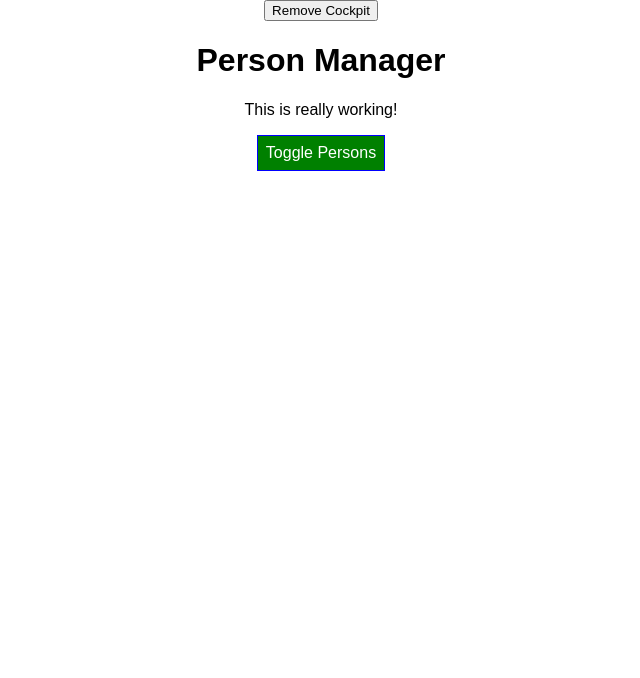
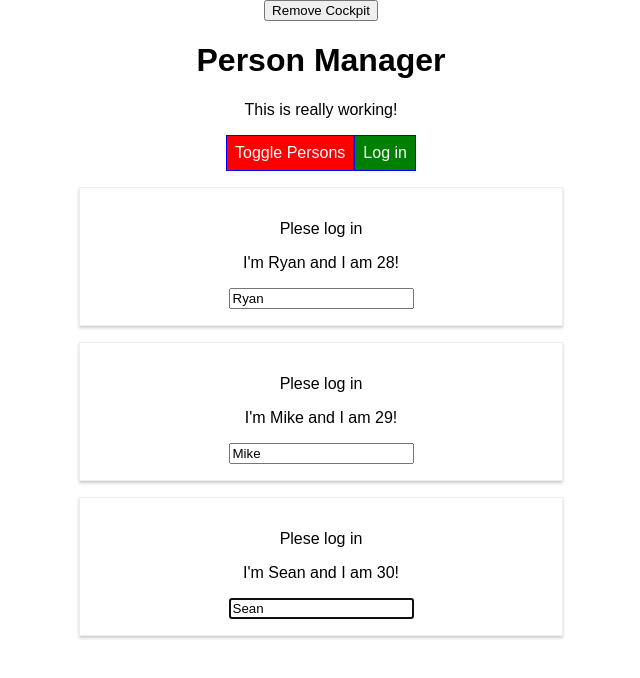
Before and after one commit to ryanjanelli/ReactCompleteGuide, a React app in the folder react-complete-guide/: page / in a window 1280 px wide. Shown: the top 678 px of the page, without its empty margins (319-959 px from the left). Built offline with nearby package versions, Linux system fonts and the light colour scheme.

Commit message:
set up AuthContext component for passing info between files

```diff
--- a/react-complete-guide/src/components/Cockpit/Cockpit.js
+++ b/react-complete-guide/src/components/Cockpit/Cockpit.js
@@ -1,17 +1,21 @@
-import React, { useEffect } from 'react';
+import React, { useEffect, useRef } from 'react';
 import classes from './Cockpit.css';
+import AuthContext from '../../context/auth-context';
 
-const cockpit = (props) => {
+const cockpit = props => {
+  const toggleBtnRef = useRef(null);
+
   useEffect(() => {
     console.log('[Cockpit.js] useEffect');
     // Https request...
-        setTimeout(() => {
-            alert('Saved data to cloud!');
-        }, 1000);
+    // setTimeout(() => {
+    //     alert('Saved data to cloud!');
+    // }, 1000);
+    toggleBtnRef.current.click();
     return () => {
       console.log('[Cockpit.js] cleanup work in useEffect');
-        }
-    }, [props.persons])
+    };
+  }, []);
   // empty brackets above mean run once, placing props.something only updates when the something changes
   // can also send in and check for multiple props changed
 
@@ -19,8 +23,8 @@
     console.log('[Cockpit.js] 2nd useEffect');
     return () => {
       console.log('Cockpit.js] cleanup work in 2nd useEffect');
-        }
-    })
+    };
+  });
 
   const assignedClasses = [];
   let btnClass = '';
@@ -38,9 +42,12 @@
     <div className={classes.Cockpit}>
       <h1>{props.title}</h1>
       <p className={assignedClasses.join(' ')}>This is really working!</p>
-      <button className={btnClass} onClick={props.clicked}>
+      <button ref={toggleBtnRef} className={btnClass} onClick={props.clicked}>
         Toggle Persons
       </button>
+      <AuthContext.Consumer>
+        {context => <button onClick={context.login}>Log in</button>}
+      </AuthContext.Consumer>
     </div>
   );
 };
--- a/react-complete-guide/src/components/Persons/Person/Person.js
+++ b/react-complete-guide/src/components/Persons/Person/Person.js
@@ -4,6 +4,7 @@
 import Aux from '../../../hoc/Auxiliary';
 import withClass from '../../../hoc/withClass';
 import classes from './Person.css';
+import AuthContext from '../../../context/auth-context';
 
 // React.Fragment does the same thing as Aux under the hood
 
@@ -25,6 +26,9 @@
     return (
       // <div className={classes.Person}>
       <Aux>
+        <AuthContext.Consumer>
+        {(context) => context.authenticated ? <p>Authenticated!</p> : <p>Plese log in</p>}
+        </AuthContext.Consumer>
         <p onClick={this.props.clicked}>
           I'm {this.props.name} and I am {this.props.age}!
         </p>
@@ -35,7 +39,7 @@
           type='text'
           onChange={this.props.changed}
           value={this.props.name}
-        />
+          />
       </Aux>
       // </div>
     );
--- a/react-complete-guide/src/containers/App.js
+++ b/react-complete-guide/src/containers/App.js
@@ -4,6 +4,7 @@
 import Cockpit from '../components/Cockpit/Cockpit';
 import withClass from '../hoc/withClass';
 import Aux from '../hoc/Auxiliary';
+import AuthContext from '../context/auth-context';
 
 class App extends Component {
   constructor(props) {
@@ -20,7 +21,8 @@
     derp: 'derp',
     showPersons: false,
     showCockpit: true,
-    changeCounter: 0
+    changeCounter: 0,
+    authenticated: false
   };
 
   static getDerivedStateFromProps(props, state) {
@@ -86,6 +88,10 @@
     this.setState({ showPersons: !doesShow });
   };
 
+  loginHandler = () => {
+    this.setState({ authenticated: true });
+  };
+
   render() {
     console.log('[App.js] render');
     let persons = null;
@@ -96,6 +102,7 @@
           persons={this.state.persons}
           clicked={this.deletePersonHandler}
           changed={this.nameChangedHandler}
+          isAuthenticated={this.state.authenticated}
         />
       );
     }
@@ -109,6 +116,7 @@
         >
           Remove Cockpit
         </button>
+        <AuthContext.Provider value={{authenticated: this.state.authenticated, login: this.loginHandler}}>
           {this.state.showCockpit ? (
             <Cockpit
               title={this.props.appTitle}
@@ -118,6 +126,7 @@
             />
           ) : null}
           {persons}
+        </AuthContext.Provider>
       </Aux>
     );
     // the below code is equivalent to the above code. Clearly less efficient.
--- /dev/null
+++ b/react-complete-guide/src/context/auth-context.js
@@ -0,0 +1,8 @@
+import React from 'react';
+
+const authContext = React.createContext({
+  authenticated: false,
+  login: () => {}
+});
+
+export default authContext;
```
Lines whose indentation alone changed are shown as unchanged.
